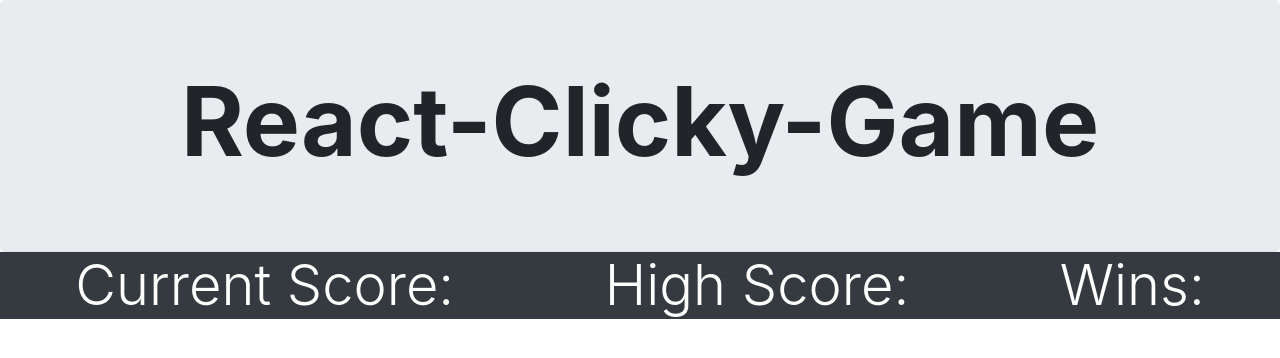
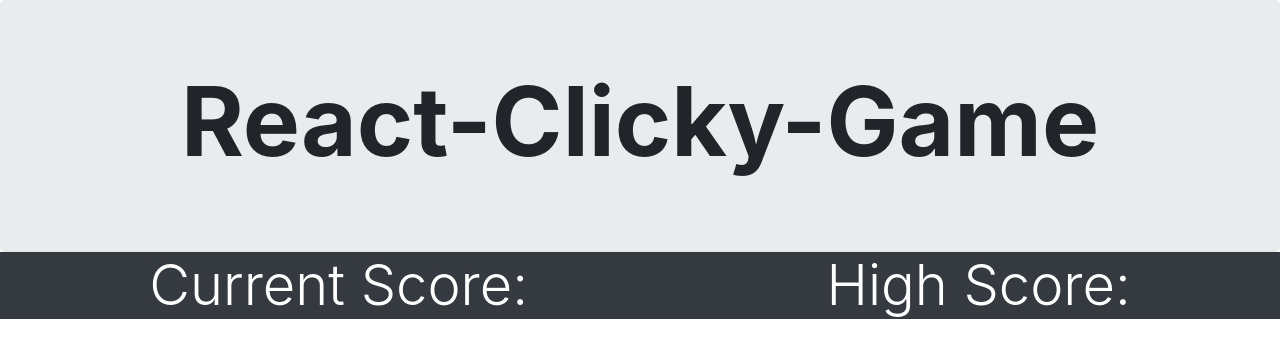
Before and after one commit to Juwami/React-Click-Game, a React (Create React App) app: page / in a window 1280 px wide. Shown: the top 358 px of the page. Built offline with nearby package versions, Linux system fonts and the light colour scheme.

Commit message:
remove wins

```diff
--- a/src/components/Scoreboard.jsx
+++ b/src/components/Scoreboard.jsx
@@ -3,9 +3,8 @@ import React from 'react'
 const Gameboard = props => (
     <div>
         <ul class="nav nav-fill bg-dark">
-            <li class="nav-item text-white display-4">Current Score: {props.clicks}</li>
+            <li class="nav-item text-white display-4">Current Score: {props.Score}</li>
             <li class="nav-item text-white display-4">High Score:{props.highScore}</li>
-            <li class="nav-item text-white display-4">Wins:{props.wins}</li>
         </ul>
     </div>
 )
```
